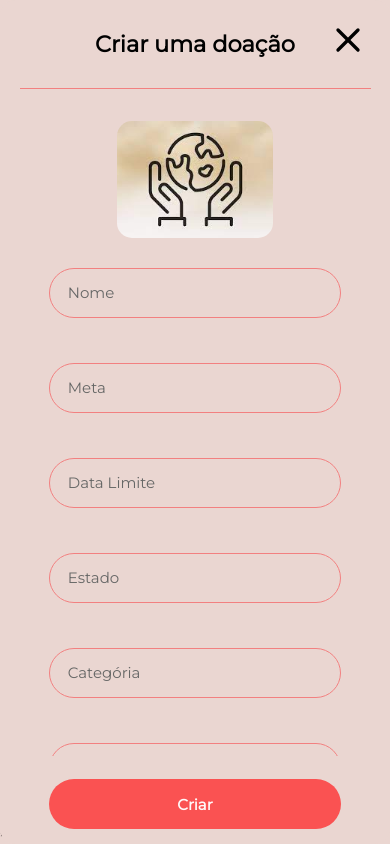
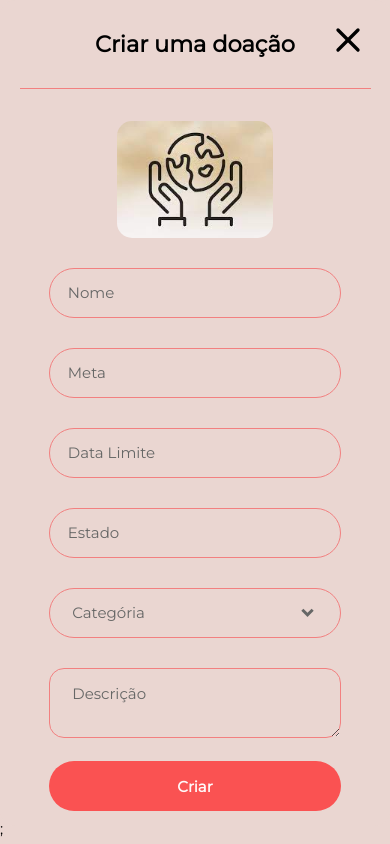
Before and after one commit to ViniciusGR797/doapix-ui, a Next.js app: page /create-donation in a window 390 px wide. Built offline with nearby package versions, Linux system fonts and the light colour scheme.

Commit message:
🚩 fix: Ajuste de page de criação de doação

```diff
--- a/src/components/Dropdown/index.tsx
+++ b/src/components/Dropdown/index.tsx
@@ -6,9 +6,12 @@ interface DropdownProps {
   options: string[];
   onSelect: (option: string) => void;
   defaultOption?: string;
+  className?: string | undefined
+  styleDropdownToggle?: string | undefined
+  styledropdownMenu?: string | undefined
 }
 
-const Dropdown: React.FC<DropdownProps> = ({ options, onSelect, defaultOption, ...rest }) => {
+const Dropdown: React.FC<DropdownProps> = ({ options, onSelect, defaultOption, className, styleDropdownToggle, styledropdownMenu, ...rest }) => {
   const [isOpen, setIsOpen] = useState<boolean>(false);
   const [selectedOption, setSelectedOption] = useState<string | null>(defaultOption || null);
 
@@ -23,13 +26,13 @@ const Dropdown: React.FC<DropdownProps> = ({ options, onSelect, defaultOption, .
   };
 
   return (
-    <div className={styles.dropdown} {...rest} >
-      <button className={styles.dropdownToggle} onClick={handleToggle}>
+    <div className={`${styles.dropdown} ${className}`} {...rest} >
+      <button className={`${styles.dropdownToggle} ${styleDropdownToggle}`} onClick={handleToggle}>
         {selectedOption || defaultOption || 'Selecione uma opção'}
         {isOpen ? <RiArrowDropUpLine size={35} /> : <RiArrowDropDownLine size={35} />}
       </button>
       {isOpen && (
-        <div className={styles.dropdownMenu}>
+        <div className={`${styles.dropdownMenu} ${styledropdownMenu}`} >
           {options.map(option => (
             <div
               key={option}
--- /dev/null
+++ b/src/components/InputDate/index.tsx
@@ -0,0 +1,29 @@
+import React, { useState } from 'react';
+import DatePicker from 'react-datepicker';
+import 'react-datepicker/dist/react-datepicker.css';
+import styles from "./styles.module.scss";
+
+interface InputDateProps {
+  selectedDate: Date | null;
+  onChange: (date: Date | null) => void;
+}
+
+const InputDate: React.FC<InputDateProps> = ({ selectedDate, onChange }) => {
+  const [startDate, setStartDate] = useState<Date | null>(selectedDate);
+
+  const handleChange = (date: Date | null) => {
+    setStartDate(date);
+    onChange(date);
+  };
+
+  return (
+    <DatePicker
+      selected={startDate}
+      onChange={handleChange}
+      dateFormat="dd/MM/yyyy"
+      className={styles.inputDate}
+    />
+  );
+};
+
+export default InputDate;
--- a/src/pages/create-donation/index.tsx
+++ b/src/pages/create-donation/index.tsx
@@ -11,10 +11,20 @@ import { FiX } from "react-icons/fi";
 import { Input } from "@/components/Input";
 import { validateFields } from "@/utils/validate";
 import Image from "next/image";
+import { Dropdown } from "@/components/Dropdown";
+import InputDate from "@/components/InputDate";
+
+// import * as React from 'react';
+// import { DemoContainer } from '@mui/x-date-pickers/internals/demo';
+// import { AdapterDayjs } from '@mui/x-date-pickers/AdapterDayjs';
+// import { LocalizationProvider } from '@mui/x-date-pickers/LocalizationProvider';
+// import { DatePicker } from '@mui/x-date-pickers/DatePicker';
 
 const inter = Inter({ subsets: ["latin"] });
 
 export default function CreateDonation() {
+    const optionsCategory = ['Casa / Moradia', 'Animais / Pets', 'Arte / Entretenimento', 'Educação / Aprendizagem', 'Empreendedorismo / Empresas', 'Esportes / Atletas', 'Eventos / Comemorações', 'Fome / Desnutrição', 'Projetos Sociais / Voluntariado', 'Saúde / Tratamentos', 'Sonhos / Outros', 'Tragédia / Desastres / Acidentes', 'Viagens / Turismo'];
+
     const [name, setName] = useState('');
     const [goal, setGoal] = useState('');
     const [deadline, setDeadline] = useState('');
@@ -23,6 +33,14 @@ export default function CreateDonation() {
     const [description, setDescription] = useState('');
 
     const [loadingCreateDonation, setLoadingCreateDonation] = useState(false);
+
+    // const handleDeadline = (date: Date | null) => {
+    //     setDeadline(date);
+    // };
+
+    const handleOptionCategoryChange = (option: string) => {
+        setCategory(option);
+    };
 
     async function handleCreateDonation(event: FormEvent) {
         event.preventDefault();
@@ -91,11 +109,23 @@ export default function CreateDonation() {
                                 <Input className={styles.input} placeholder="Nome" type="text" value={name} onChange={(e) => setName(e.target.value)} />
                                 <Input className={styles.input} placeholder="Meta" type="text" value={goal} onChange={(e) => setGoal(e.target.value)} />
                                 <Input className={styles.input} placeholder="Data Limite" type="text" value={deadline} onChange={(e) => setDeadline(e.target.value)} />
+
+
+                                {/* <InputDate selectedDate={deadline} onChange={handleDeadline} /> */}
+
+                                {/* <LocalizationProvider dateAdapter={AdapterDayjs}>
+                                    <DemoContainer components={['DatePicker']}>
+                                        <DatePicker label="Basic date picker" />
+                                    </DemoContainer>
+                                </LocalizationProvider> */}
+
                                 <Input className={styles.input} placeholder="Estado" type="text" value={state} onChange={(e) => setState(e.target.value)} />
                             </div>
                             <div className={styles.inputRight}>
-                                <Input className={styles.input} placeholder="Categória" type="text" value={category} onChange={(e) => setCategory(e.target.value)} />
-                                <Input className={styles.inputArea} placeholder="Descrição" type="text" value={description} onChange={(e) => setDescription(e.target.value)} />
+                                <div className={styles.dropDownCategory}>
+                                    <Dropdown className={styles.category} styleDropdownToggle={styles.styleDropdownToggle} styledropdownMenu={styles.styledropdownMenu} options={optionsCategory} defaultOption={"Categória"} onSelect={handleOptionCategoryChange} />
+                                </div>
+                                <textarea className={styles.inputArea} placeholder="Descrição" value={description} onChange={(e) => setDescription(e.target.value)}></textarea>
                             </div>
                         </div>
                         <div className={styles.footer}>
--- a/src/pages/create-donation/styles.module.scss
+++ b/src/pages/create-donation/styles.module.scss
@@ -83,38 +83,67 @@
     display: flex;
     flex-direction: column;
     align-items: center;
-    justify-content: space-between;
+    justify-content: space-around;
     height: 100%;
     width: 25%;
 }
 
 .input {
-    border-color: var(--fonteDark);
-    max-width: 500px;
-    margin: 0rem;
-    width: 100%;
+    border-color: var(--fonteDark) !important;
+    max-width: 500px !important;
+    margin: 0rem !important;
+    width: 100% !important;
 }
 
 .input::placeholder {
-    color: var(--fonteDark);
+    color: var(--fonteDark) !important;
 }
 
 .inputRight {
     display: flex;
     flex-direction: column;
     align-items: center;
-    justify-content: space-between;
+    justify-content: space-around;
     height: 100%;
     width: 25%;
 }
 
+.dropDownCategory {
+    display: flex;
+    flex-direction: column;
+    align-items: center;
+    justify-content: center;
+    width: 100%;
+}
+
+.category {
+    width: 100% !important;
+}
+
+.styleDropdownToggle {
+    width: 100% !important;
+    max-width: 500px !important;
+    color: var(--fonteDark) !important;
+    border-color: var(--fonteDark) !important;
+    height: 50px !important;
+    align-items: center !important;
+    font-size: 1rem !important;
+    justify-content: space-between !important;
+}
+
+.styledropdownMenu {
+    position: absolute !important;
+}
+
 .inputArea {
+    background-color: transparent;
+    width: 100%;
+    height: 72%;
+    border-radius: 1rem;
+    border-style: double;
     border-color: var(--fonteDark);
-    border-radius: 1rem;
     max-width: 500px;
-    height: 75%;
-    margin: 0rem;
-    width: 100%;
+    padding: 1rem 1.5rem 1rem 1.5rem;
 }
 
 .inputArea::placeholder {
@@ -178,14 +207,14 @@
     }
 
     .input {
-        border-color: var(--fundoSec);
-        max-width: 500px;
-        margin: 0rem;
-        width: 75%;
+        border-color: var(--fundoSec) !important;
+        max-width: 500px !important;
+        margin: 0rem !important;
+        width: 75% !important;
     }
 
     .input::placeholder {
-        color: var(--fonte);
+        color: var(--fonte) !important;
     }
 
     .inputRight {
@@ -193,11 +222,19 @@
         gap: 2rem;
     }
 
+    .dropDownCategory {
+        width: 75%;
+    }
+
+    .styleDropdownToggle {
+        color: var(--fonte) !important;
+        border-color: var(--fundoSec) !important;
+    }
+
     .inputArea {
         border-color: var(--fundoSec);
         margin: 0rem;
         width: 75%;
-        height: 75%;
     }
 
     .inputArea::placeholder {
```
Also changed, not shown: src/components/InputDate/styles.module.scss (added, +9 -0 lines), src/pages/home/index.tsx (+0 -12 lines).
